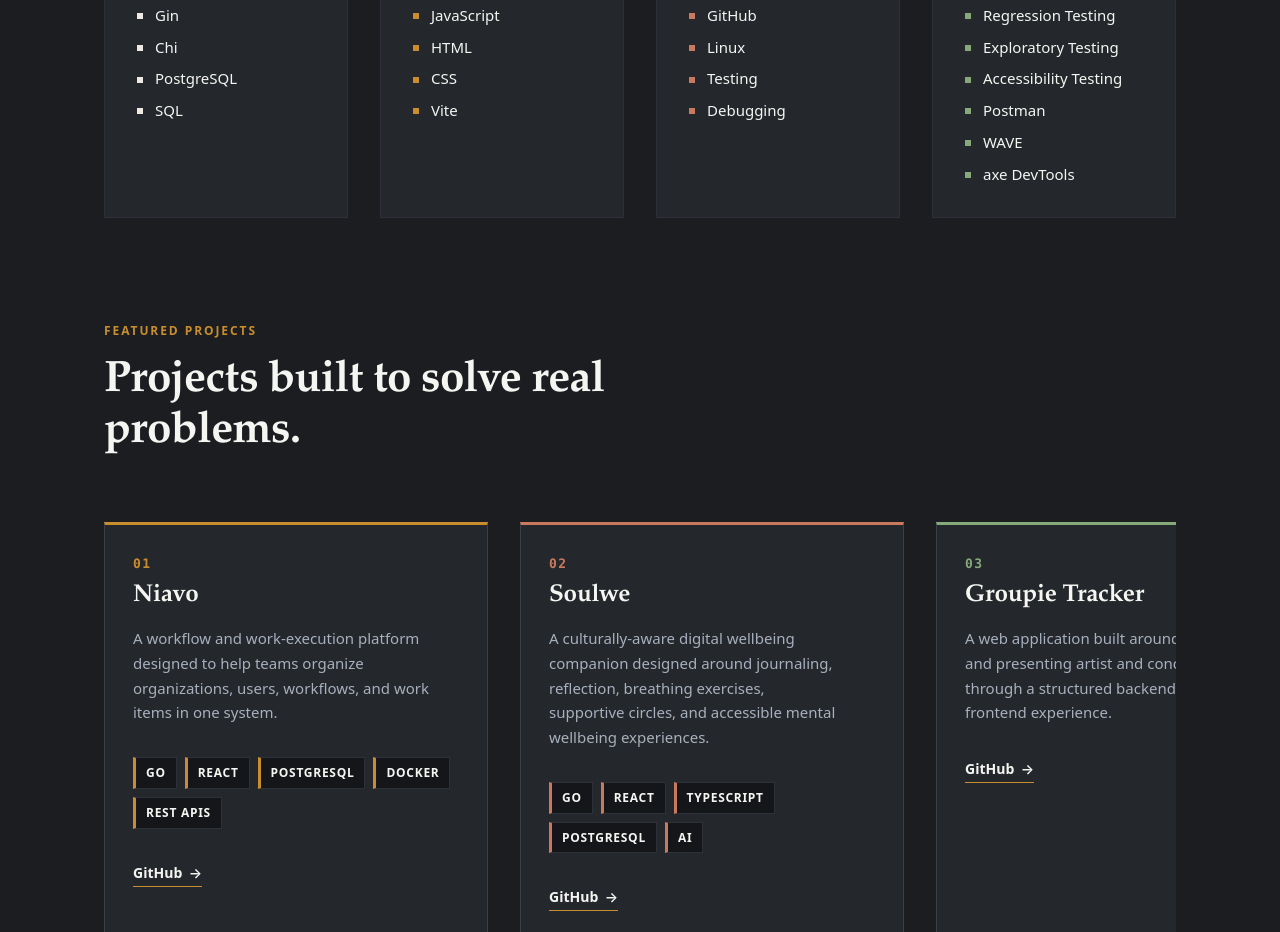
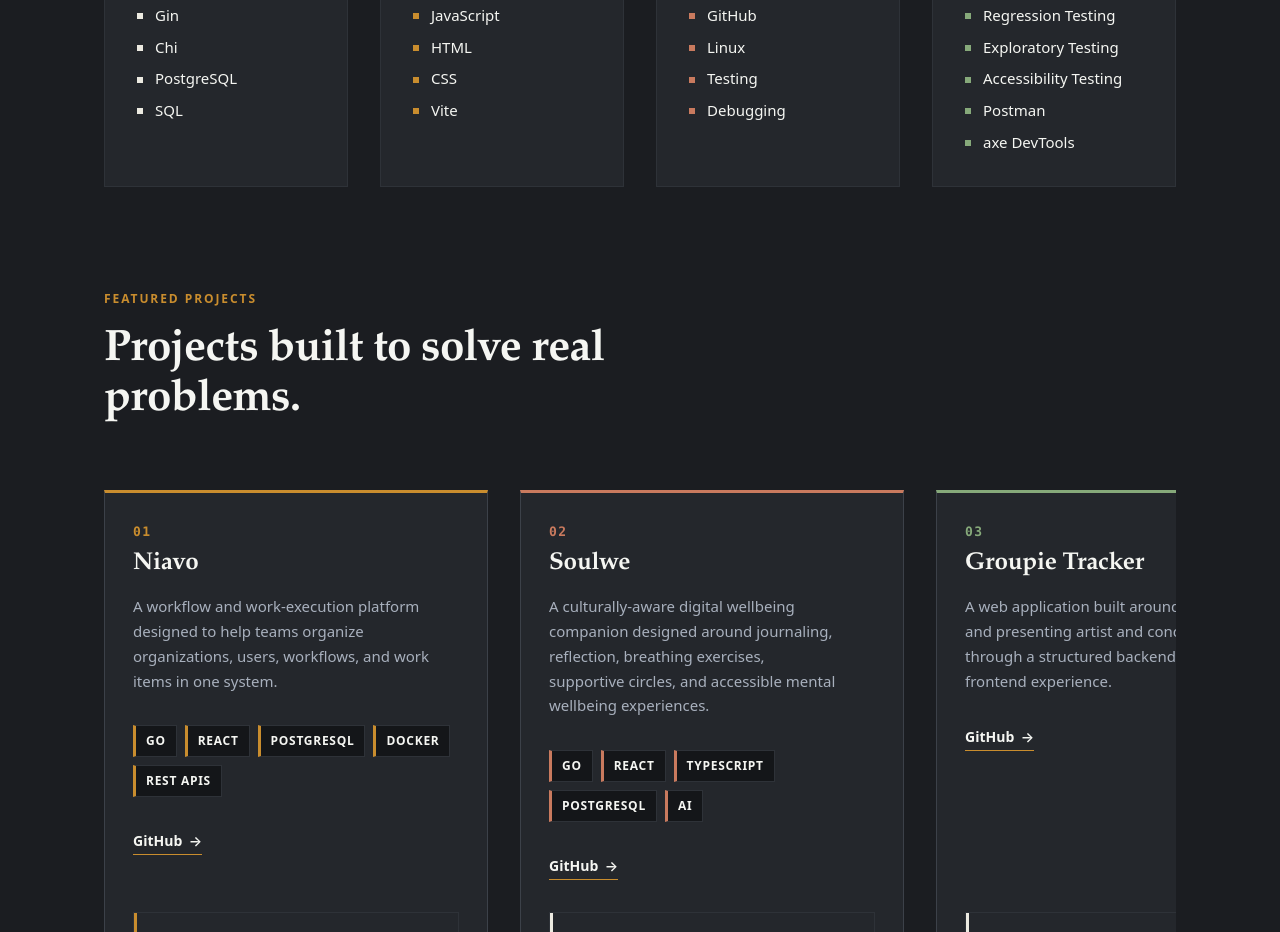
Before and after one commit to breodoyo/Brender-Portfolio, a React (Vite) app: page / in a window 1280 px wide. Shown: the part 1740-2672 px from the top of the page. Built offline with nearby package versions, Linux system fonts and the light colour scheme.

Commit message:
Update journey and tech data

```diff
--- a/src/data/journey.ts
+++ b/src/data/journey.ts
@@ -29,7 +29,7 @@ export const journey: JourneyEntry[] = [
   {
     id: 'qa',
     role: 'QA / Software Tester',
-    org: 'Placeholder employer — replace with the real organisation',
+    org: 'Testlio',
     period: '3+ years experience',
     summary:
       'Quality assurance work spanning functional, regression, exploratory, API, and accessibility testing.',
--- a/src/data/tech.ts
+++ b/src/data/tech.ts
@@ -37,7 +37,6 @@ export const techCategories: TechCategory[] = [
       'Exploratory Testing',
       'Accessibility Testing',
       'Postman',
-      'WAVE',
       'axe DevTools',
     ],
   },
```
